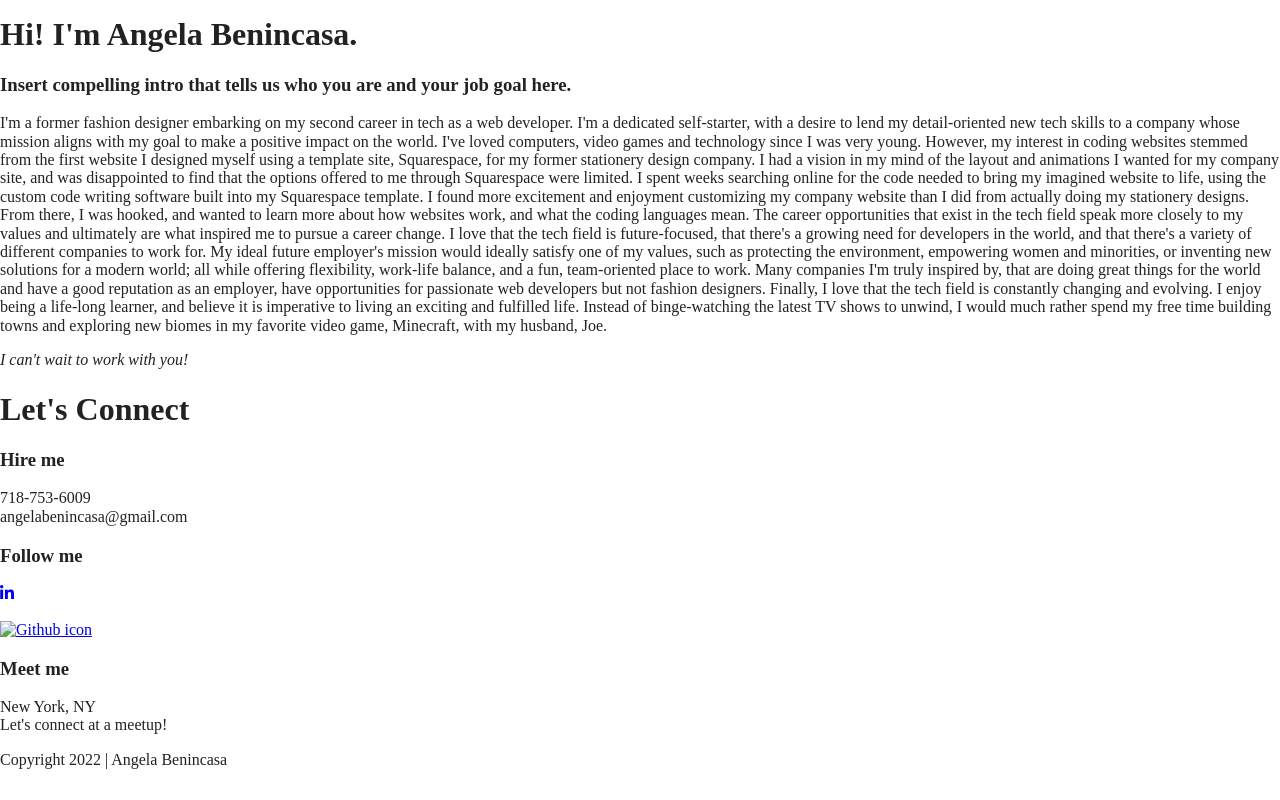
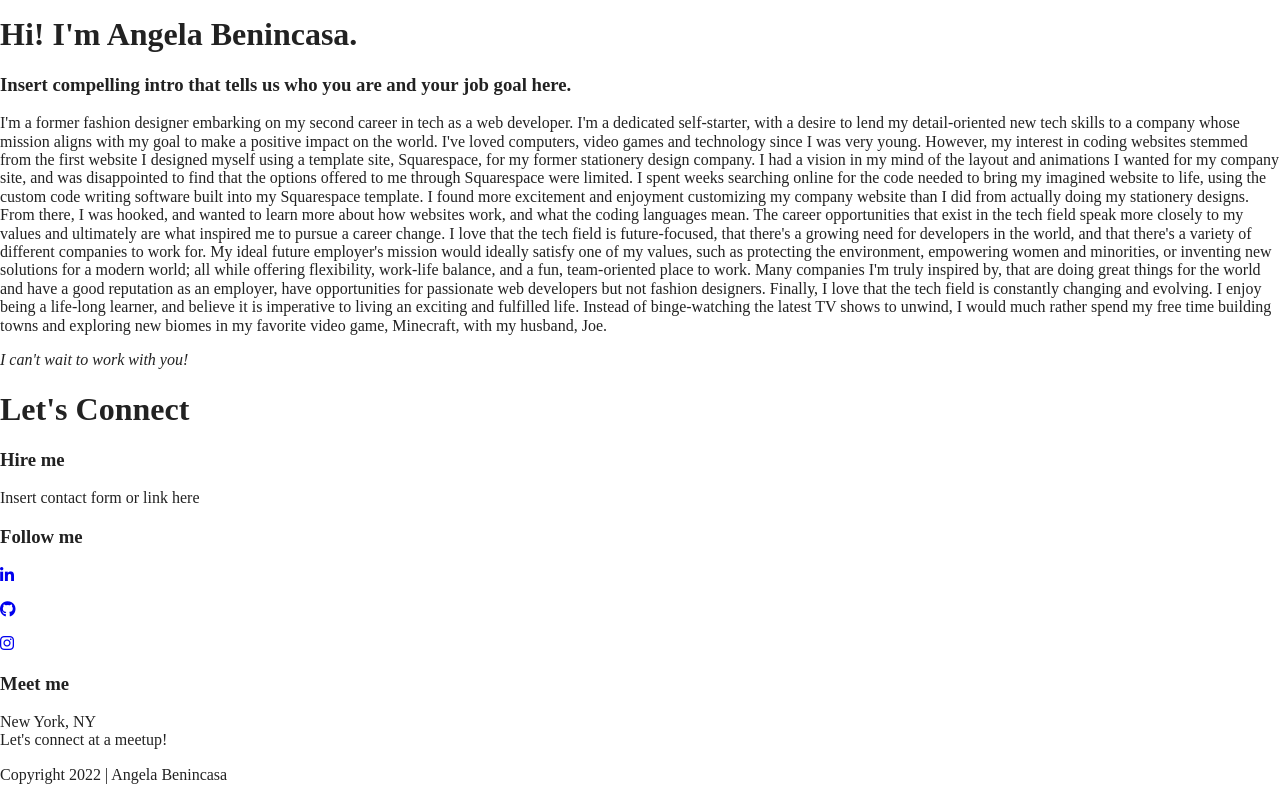
Before and after one commit to AngelaBenincasa/2022-angela-benincasa, a website built with Parcel: page index.html in a window 1280 px wide. Shown: the part 5275-6075 px from the top of the page. Built offline with nearby package versions, Linux system fonts and the light colour scheme; files whose address does not match are found by name.

Commit message:
Added correct social media links

```diff
--- a/index.html
+++ b/index.html
@@ -152,15 +152,15 @@
         <h1>Let's Connect</h1>
         <div class="hire-me">
         <h3>Hire me</h3>
-        <p>718-753-6009<br>
-        angelabenincasa@gmail.com</p>
+        <p>Insert contact form or link here</p>
       </div>
 
       <div class="follow-me">
         <h3>Follow me</h3>
         <div class="social-icons" id="social-icons">
             <p><a href="https://www.linkedin.com/in/abenincasa/" target="_blank"><i class="fa-brands fa-linkedin-in"></i></a></p>
-            <p><a href="https://github.com/" target="_blank"> <img src="img/github.png" alt="Github icon" /></a></p>
+            <p><a href="https://github.com/AngelaBenincasa" target="_blank"><i class="fa-brands fa-github"></i></a></p>
+            <p><a href="https://www.instagram.com/beniaa23/" target="_blank"><i class="fa-brands fa-instagram"></i></a></p>
         </div>
       </div>
 
```
